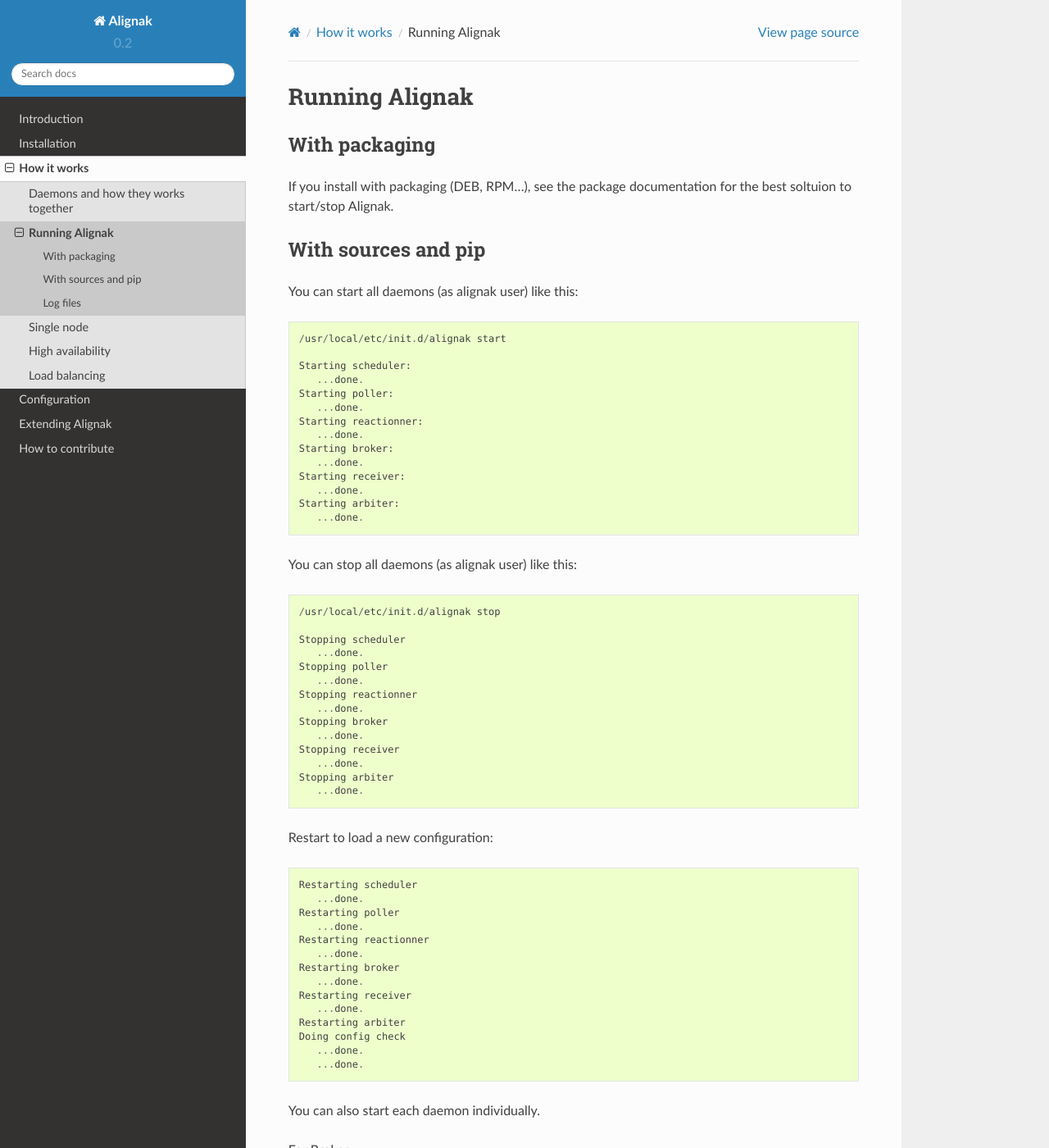
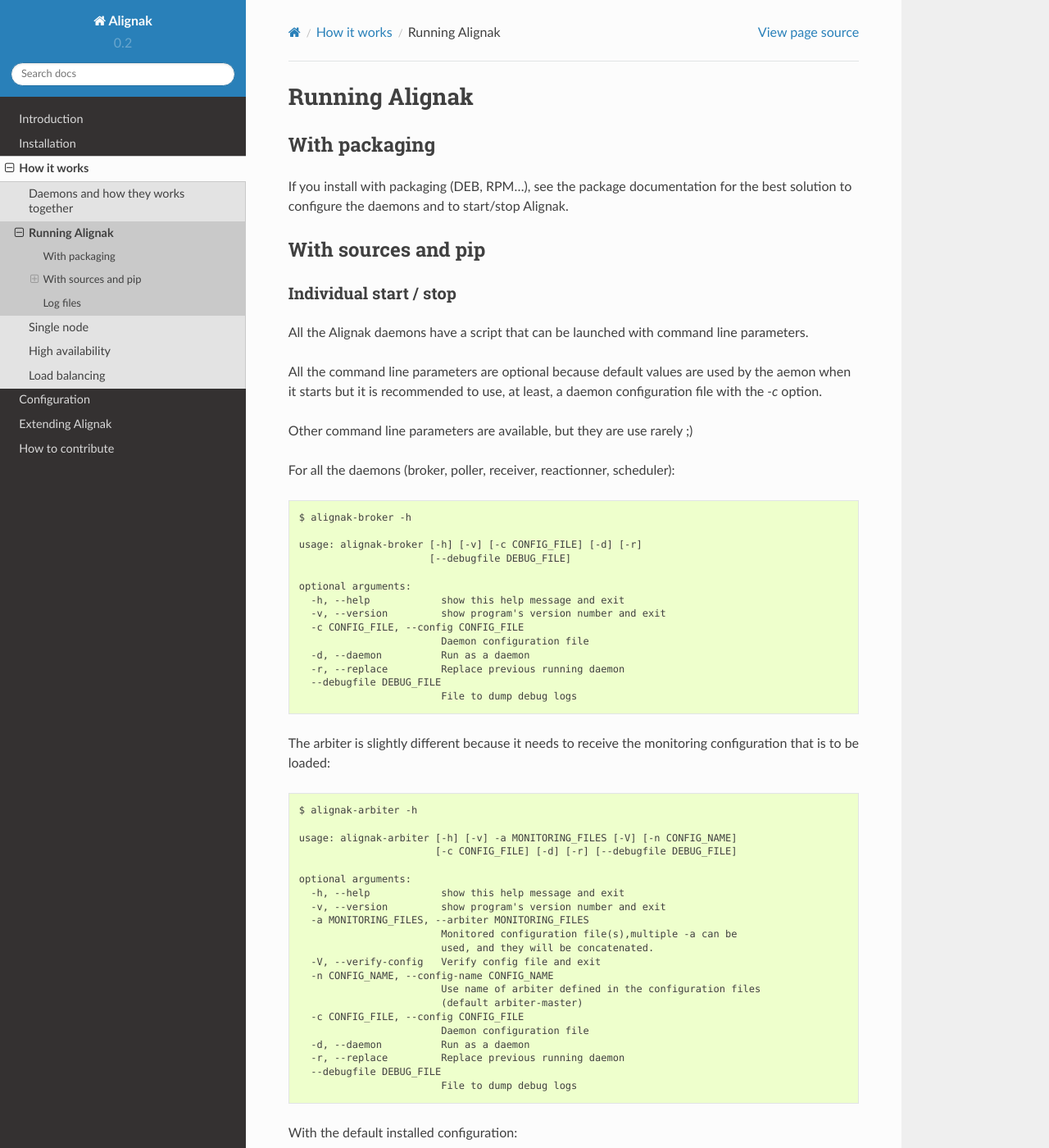
Before and after one commit to Alignak-monitoring/alignak-doc, a Sphinx documentation site: the page built from source/03_how_it_work/run_daemons.rst, in a window 1280 px wide and 1400 px high. Shown: the whole window at 82% size. Built offline with Sphinx 7.4.7 and the Read the Docs theme 2.0.0, drawn with Linux system fonts in a browser that asks for light colours; some of the changed text lies outside the part shown.

Commit message:
Update doc according to the recent log and arbiter start refactoring

```diff
--- a/source/03_how_it_work/daemons.rst
+++ b/source/03_how_it_work/daemons.rst
@@ -7,7 +7,7 @@
 Daemons
 =======
 
-Alignak framework is made of 6 daemons
+Alignak framework is made of 6 daemons. Each daemon type has its own role in the monitoring process.
 
 
 Arbiter
@@ -18,10 +18,10 @@
 * Load the configuration. In this word configuration, we have:
 
   * monitoring objects configuration
-  * daemons list and configuration (address, port, spare, modules...)
+  * other daemons list and configuration (address, port, spare, modules...)
 
 * Manage connections with the other daemons
-* Dispatch the configuration to the other daemons
+* Dispatch the whole framework configuration to the other daemons
 
 Scheduler
 ---------
--- a/source/03_how_it_work/run_daemons.rst
+++ b/source/03_how_it_work/run_daemons.rst
@@ -7,15 +7,88 @@
 With packaging
 ==============
 
-If you install with packaging (DEB, RPM...), see the package documentation for the best soltuion to start/stop Alignak.
+If you install with packaging (DEB, RPM...), see the package documentation for the best solution to
+configure the daemons and to start/stop Alignak.
 
 
 With sources and pip
 ====================
 
-You can start all daemons (as alignak user) like this::
+Individual start / stop
+-----------------------
+All the Alignak daemons have a script that can be launched with command line parameters.
 
-    /usr/local/etc/init.d/alignak start
+All the command line parameters are optional because default values are used by the aemon when it
+starts but it is recommended to use, at least, a daemon configuration file with the `-c` option.
+
+Other command line parameters are available, but they are use rarely ;)
+
+For all the daemons (broker, poller, receiver, reactionner, scheduler)::
+
+    $ alignak-broker -h
+
+    usage: alignak-broker [-h] [-v] [-c CONFIG_FILE] [-d] [-r]
+                          [--debugfile DEBUG_FILE]
+
+    optional arguments:
+      -h, --help            show this help message and exit
+      -v, --version         show program's version number and exit
+      -c CONFIG_FILE, --config CONFIG_FILE
+                            Daemon configuration file
+      -d, --daemon          Run as a daemon
+      -r, --replace         Replace previous running daemon
+      --debugfile DEBUG_FILE
+                            File to dump debug logs
+
+
+The arbiter is slightly different because it needs to receive the monitoring configuration that is to be loaded::
+
+    $ alignak-arbiter -h
+
+    usage: alignak-arbiter [-h] [-v] -a MONITORING_FILES [-V] [-n CONFIG_NAME]
+                           [-c CONFIG_FILE] [-d] [-r] [--debugfile DEBUG_FILE]
+
+    optional arguments:
+      -h, --help            show this help message and exit
+      -v, --version         show program's version number and exit
+      -a MONITORING_FILES, --arbiter MONITORING_FILES
+                            Monitored configuration file(s),multiple -a can be
+                            used, and they will be concatenated.
+      -V, --verify-config   Verify config file and exit
+      -n CONFIG_NAME, --config-name CONFIG_NAME
+                            Use name of arbiter defined in the configuration files
+                            (default arbiter-master)
+      -c CONFIG_FILE, --config CONFIG_FILE
+                            Daemon configuration file
+      -d, --daemon          Run as a daemon
+      -r, --replace         Replace previous running daemon
+      --debugfile DEBUG_FILE
+                            File to dump debug logs
+
+
+With the default installed configuration::
+
+    $ alignak-broker -c /usr/local/etc/alignak/daemons/brokerd.ini
+    $ alignak-scheduler -c /usr/local/etc/alignak/daemons/schedulerd.ini
+    $ alignak-poller -c /usr/local/etc/alignak/daemons/pollerd.ini
+    $ alignak-reactionner -c /usr/local/etc/alignak/daemons/reactionnerd.ini
+    $ alignak-receiver -c /usr/local/etc/alignak/daemons/receiverd.ini
+    $ alignak-arbiter -c /usr/local/etc/alignak/daemons/arbiterd.ini -a /usr/local/etc/alignak/alignak.cfg
+
+
+Installed scripts
+-----------------
+Some scripts to start/stop are provided when installing Alignak with its default configuration.
+Those scripts are located in the */usr/local/etc/init.d* or *rc.d* directory. They allow starting
+one instance of each Alignak daemon with:
+
+    - its own configuration file as installed in the default configuration (*-c /usr/local/etc/alignak/daemons/*.ini*)
+    - in daemon mode (*-d*)
+    - for the Arbiter, adding the default monitored configuration (*-a /usr/local/etc/alignak/alignak.cfg*)
+
+You can then start all daemons (as alignak user) like this::
+
+    $ /usr/local/etc/init.d/alignak start (or /usr/local/etc/rc.d/alignak start)
 
     Starting scheduler:
        ...done.
@@ -30,67 +103,14 @@
     Starting arbiter:
        ...done.
 
-You can stop all daemons (as alignak user) like this::
+Then stop all daemons::
 
-    /usr/local/etc/init.d/alignak stop
-
-    Stopping scheduler
-       ...done.
-    Stopping poller
-       ...done.
-    Stopping reactionner
-       ...done.
-    Stopping broker
-       ...done.
-    Stopping receiver
-       ...done.
-    Stopping arbiter
-       ...done.
+    $ /usr/local/etc/init.d/alignak stop (or /usr/local/etc/rc.d/alignak stop)
 
 
 Restart to load a new configuration::
 
-    Restarting scheduler
-       ...done.
-    Restarting poller
-       ...done.
-    Restarting reactionner
-       ...done.
-    Restarting broker
-       ...done.
-    Restarting receiver
-       ...done.
-    Restarting arbiter
-    Doing config check
-       ...done.
-       ...done.
-
-You can also start each daemon individually.
-
-For Broker::
-
-    alignak-broker -c /usr/local/etc/alignak/daemons/brokerd.ini
-
-For Scheduler::
-
-    alignak-scheduler -c /usr/local/etc/alignak/daemons/schedulerd.ini
-
-For Poller::
-
-    alignak-poller -c /usr/local/etc/alignak/daemons/pollerd.ini
-
-for Reactionner::
-
-    alignak-reactionner -c /usr/local/etc/alignak/daemons/reactionnerd.ini
-
-For Receiver::
-
-    alignak-receiver -c /usr/local/etc/alignak/daemons/receiverd.ini
-
-
-For Arbiter (be carefull, this daemon does not start like other)::
-
-    alignak-arbiter -c /usr/local/etc/alignak/alignak.cfg
+    $ /usr/local/etc/init.d/alignak restart (or /usr/local/etc/rc.d/alignak restart)
 
 
 
@@ -99,7 +119,9 @@
 
 When running, the Alignak daemons are logging their activity in log files that can be found in the
 */usr/local/var/log/* directory. Each daemon has its own log file. Log files are kept on the system
-for a period of 6 rotating days.
+for a default period of 7 rotating days.
+
+Each daemon log file configuration is found in the daemon configuration file (/usr/local/etc/alignak/daemons/*.ini*).
 
 In case of problem, make sure that there is no ERROR and/or WARNING logs in the log files.
 
--- a/source/04_configuration/default_configuration.rst
+++ b/source/04_configuration/default_configuration.rst
@@ -70,6 +70,12 @@
 
     /usr/local/etc/alignak/daemons
         -> ... for the daemons
+        arbiterd.ini
+        brokerd.ini
+        pollerd.ini
+        reactionned.ini
+        receiverd.ini
+        schedulerd.ini
 
 Arbiter
 ~~~~~~~
```
Also changed, not shown: source/03_how_it_work/high_availability.rst (+19 -23 lines), source/03_how_it_work/load_balancing.rst (+16 -15 lines).
